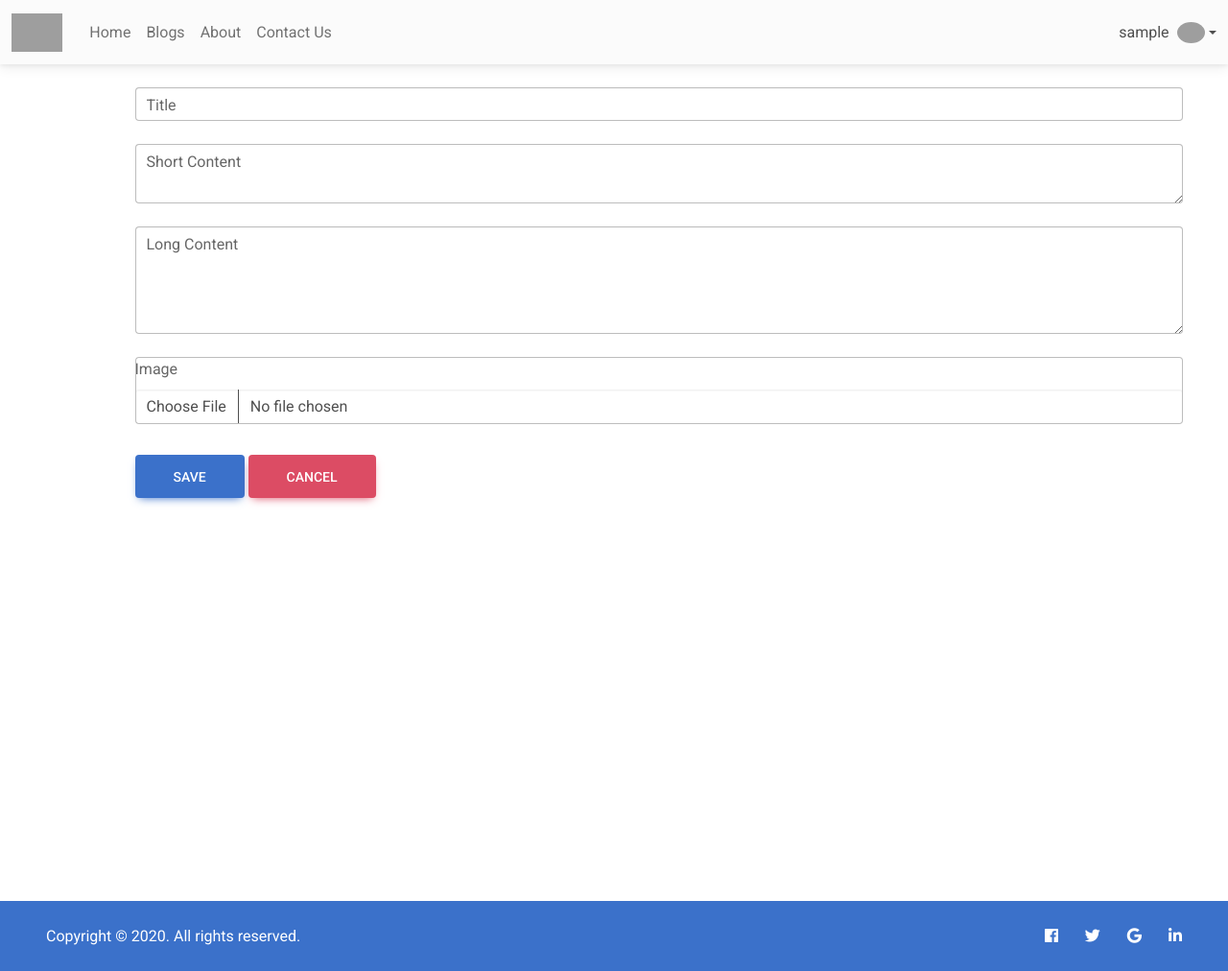
After one commit to AnilMohite/django-blogging-app, a Django app: page /user/add-blog in a window 1280 px wide. The commit adds this page. Shown: the whole page at 96% size. Run offline with Django 4.2, Linux system fonts and the light colour scheme; the visitor is signed in with stand-in values (Sample User, id 1); some libraries are stand-ins or nearby versions; grey boxes are pictures that could not be loaded.

Commit message:
blog add from frontend done working on edit part

```diff
--- a/blogs/views.py
+++ b/blogs/views.py
@@ -18,7 +18,7 @@ def blogs(request):
 
 def blog(request,slug):
     blog = Blog.objects.filter(slug=slug).first()
-    return render(request,'blog_view.html',context={'blog':blog})
+    return render(request,'blog-view.html',context={'blog':blog})
 
 def about(request):
     return render(request,'about.html')
@@ -31,4 +31,4 @@ def contact(request):
         cus = Contact(name=name,email=email,message=message,created_date=datetime.datetime.now())
         cus.save()
         messages.success(request, 'Thank you for visiting our website and we look forward to connecting with you!')
-    return render(request,'contact_us.html')
+    return render(request,'contact-us.html')
--- a/templates/about.html
+++ b/templates/about.html
@@ -1,6 +1,6 @@
 {% extends 'base.html' %}
 {% block body_containt %}
-<div class="container vh-100">
+<div class="container">
     <nav aria-label="breadcrumb">
         <ol class="breadcrumb">
           <li class="breadcrumb-item"><a href="/">Home</a></li>
--- /dev/null
+++ b/templates/add-blog.html
@@ -0,0 +1,49 @@
+{% extends 'base.html' %}
+{% block body_containt %}
+<section class="container">
+    <div class="container-fluid h-custom">
+      <div class="row d-flex justify-content-center align-items-center">
+        <div class="col-md-12 col-lg-12 col-xl-12 offset-xl-1">
+            <form method="post" enctype="multipart/form-data">
+            {% csrf_token %}
+
+            {% for message in messages %}
+              <div class="alert alert-dismissible fade show alert-{{ message.tags }}" role="alert" data-mdb-color="{{ message.tags }}" id="error-message">
+                <strong> {{ message }}</strong>
+                <button type="button" class="btn-close" data-mdb-dismiss="alert" aria-label="Close"></button>
+              </div>
+            {% endfor %}
+
+            <div class="form-outline mb-4">
+              <input type="text" class="form-control" id="title" name="title"/>
+              <label class="form-label" for="title">Title</label>
+            </div>
+
+            <div class="form-outline mb-4">
+                <textarea class="form-control" id="short_content" rows="2" name="short_content"></textarea>
+                <label class="form-label" for="short_content">Short Content</label>
+            </div>
+
+            <div class="form-outline mb-4">
+                <textarea class="form-control" id="long_content" rows="4" name="long_content"></textarea>
+                <label class="form-label" for="long_content">Long Content</label>
+            </div>
+
+            <div class="form-outline mb-4">
+                <label class="form-label" for="blog_image">Image</label>
+                <input type="file" class="form-control" id="blog_image" name="blog_image"/>
+            </div>
+
+
+            <!-- Submit button -->
+            <div class="text-center text-lg-start mt-4 pt-2">
+              <button type="submit" class="btn btn-primary btn-lg" style="padding-left: 2.5rem; padding-right: 2.5rem;">Save</button>
+              <a href="/user/my-blogs" type="button" class="btn btn-danger btn-lg" style="padding-left: 2.5rem; padding-right: 2.5rem;">Cancel</a>
+            </div>
+          </form>
+        </div>
+      </div>
+    </div>
+
+  </section>
+{% endblock %}
--- a/templates/base.html
+++ b/templates/base.html
@@ -122,7 +122,7 @@
       </div>
 
     </div>
-    <footer>
+    <footer class="mt-5">
         <div class="d-flex flex-column flex-md-row text-center text-md-start justify-content-between py-4 px-4 px-xl-5 bg-primary">
           <!-- Copyright -->
           <div class="text-white mb-3 mb-md-0">
--- a/users/urls.py
+++ b/users/urls.py
@@ -8,5 +8,7 @@ urlpatterns = [
     path('forgot-password/', forgotPassword, name='forgot-password'),
     path('my-profile/', myProfile, name='my-profile'),
     path('my-blogs/', myBlogs, name='my-blogs'),
-    path('delete-blog/<id>', deleteBlog, name='delete-blog'),
+    path('delete-blog/<int:pk>', deleteBlog, name='delete-blog'),
+    path('add-blog', addBlog, name='add-blog'),
+    path('update-blog/<int:pk>', updateBlog, name='update-blog'),
 ]
--- a/users/views.py
+++ b/users/views.py
@@ -7,6 +7,7 @@ from django.contrib.auth.decorators import login_required
 from blogs.models import Blog
 import os
 from django.conf import settings
+import datetime
 
 # Create your views here.
 def loginUser(request):
@@ -98,8 +99,8 @@ def myBlogs(request):
     return render(request,'my-blogs.html',context={"blogs":blogs})
 
 @login_required(login_url='login')
-def deleteBlog(request,id):
-    blogObj = Blog.objects.get(id=id)
+def deleteBlog(request,pk):
+    blogObj = Blog.objects.get(id=pk)
     try:
         if blogObj.user_id == request.user or request.user.is_superuser:
             if blogObj.img.name:
@@ -113,3 +114,34 @@ def deleteBlog(request,id):
         print(e)
 
     return redirect('my-blogs')
+
+@login_required(login_url='login')
+def addBlog(request):
+    if request.method == 'POST':
+        title = request.POST.get('title')
+        short_content = request.POST.get('short_content')
+        long_content = request.POST.get('long_content')
+        blog_image = request.FILES['blog_image']
+        user = request.user
+
+        Blog.objects.create(title=title,short_content=short_content,long_content=long_content,img=blog_image,created_by=request.user,user_id=user,created_date=datetime.datetime.now())
+        messages.success(request,'Blog save successfully!')
+        return redirect('my-blogs')
+    return render(request,'add-blog.html',context={})
+
+def updateBlog(request,pk):
+    context = {}
+    if request.method == 'POST':
+        title = request.POST.get('title')
+        short_content = request.POST.get('short_content')
+        long_content = request.POST.get('long_content')
+        blog_image = request.FILES['blog_image']
+        user = request.user
+
+        Blog.objects.create(title=title,short_content=short_content,long_content=long_content,img=blog_image,created_by=request.user,user_id=user,created_date=datetime.datetime.now())
+        messages.success(request,'Blog updated successfully!')
+        return redirect('my-blogs')
+    else:
+        blogObj = Blog.objects.get(id=pk)
+        context['blog_obj'] = blogObj
+    return render(request,'update-blog.html',context=context)
```
Also changed, not shown: templates/blog-view.html (added, +25 -0 lines), templates/blog_view.html (deleted, +0 -25 lines), templates/contact-us.html (added, +55 -0 lines), templates/contact_us.html (deleted, +0 -55 lines), templates/my-blogs.html (+5 -3 lines), templates/update-blog.html (added, +49 -0 lines).
